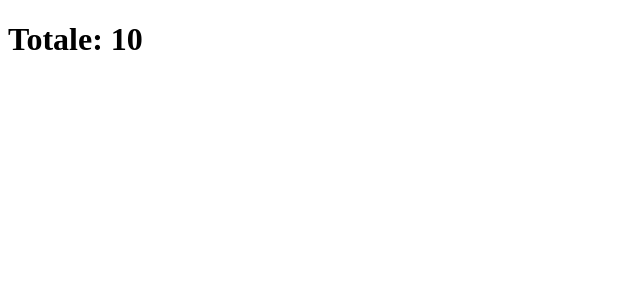
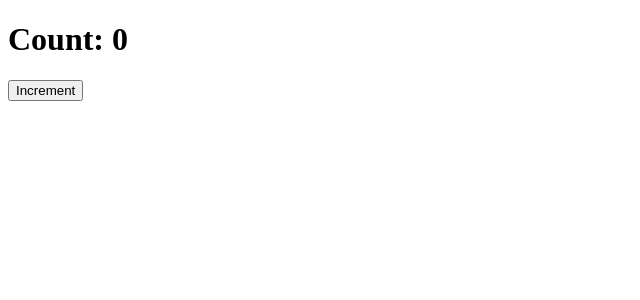
Before and after one commit to DarioCorbinelli/esercizi-react, a React (Create React App) app: page / in a window 1280 px wide. Shown: the top 300 px of the page, without its empty margins (0-640 px from the left). Built offline with nearby package versions, Linux system fonts and the light colour scheme.

Commit message:
use-state-1

```diff
--- a/src/App.js
+++ b/src/App.js
@@ -1,9 +1,9 @@
+import ClickCounter from "ClickCounter";
 import React from "react";
-import Sum from "./Sum";
 
 
 export default class App extends React.Component {
   render() {
-    return <Sum />
+    return <ClickCounter />
   }
 }
--- /dev/null
+++ b/src/ClickCounter.js
@@ -0,0 +1,19 @@
+import React from "react";
+import { useState } from "react";
+
+export default function ClickCounter({ initValue = 0 }) {
+  const [count, setCount] = useState(initValue);
+
+  const handleClick = () => {
+    setCount((count) => {
+      return count + 1;
+    });
+  };
+
+  return (
+    <>
+      <h1>Count: {count}</h1>
+      <button onClick={handleClick}>Increment</button>
+    </>
+  );
+}
--- a/src/Sum.js
+++ /dev/null
@@ -1,11 +0,0 @@
-import React from 'react';
-
-function Sum({numbers = [1, 2, 3, 4]}) {
-  const total = numbers.reduce((t, c) => {
-    return t + c
-  }, 0)
-
-  return ( <h1>Totale: {total}</h1> );
-}
-
-export default Sum;
```
